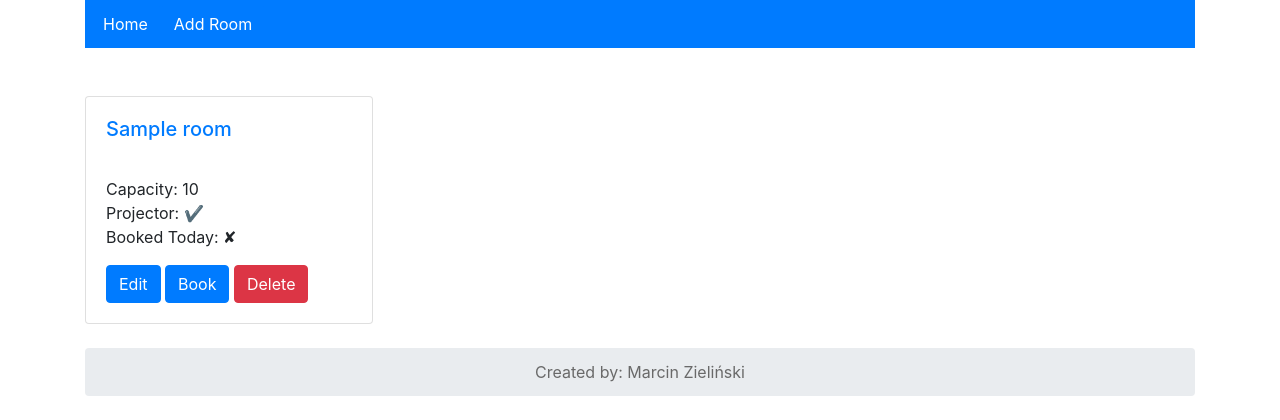
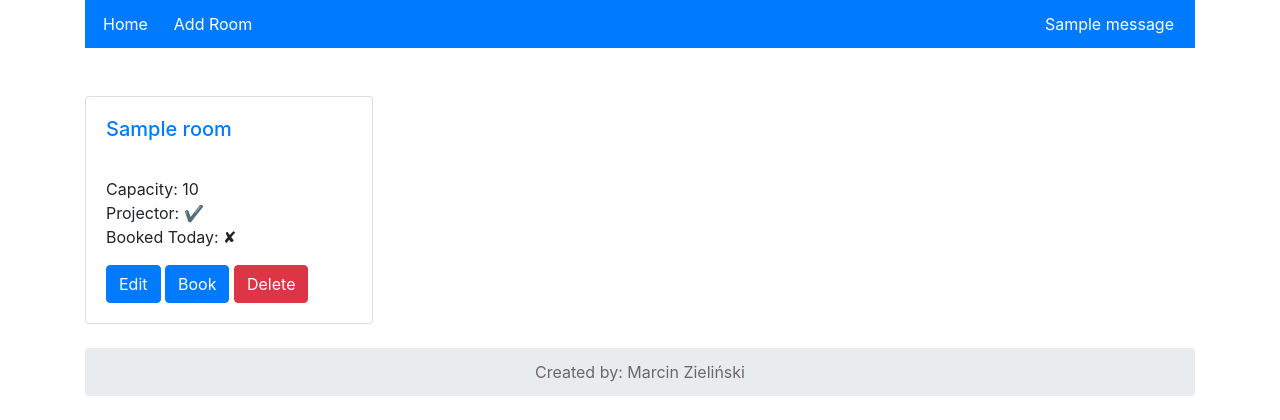
Before and after one commit to Imrie83/conference-room-booking-site, a Django app: page / in a window 1280 px wide. Shown: the top 420 px of the page. Run offline with Django 3.2, Linux system fonts and the light colour scheme; tables that the repository leaves empty hold one stand-in row (values such as "Sample post"); one stand-in notice (Sample message) is shown; some libraries are stand-ins or nearby versions.

Commit message:
small changes to layout/template

```diff
--- a/BookingSite/conference_app/static/conference_app/css/layout.css
+++ b/BookingSite/conference_app/static/conference_app/css/layout.css
@@ -9,6 +9,12 @@ nav ul {
 }
 nav li{
 
+}
+
+nav div{
+  color: white;
+  margin-left: auto;
+  margin-right: 1rem;
 }
 
 footer {
--- a/BookingSite/conference_app/templates/conference_app/list_rooms.html
+++ b/BookingSite/conference_app/templates/conference_app/list_rooms.html
@@ -6,9 +6,6 @@
     <link rel="stylesheet" href="https://stackpath.bootstrapcdn.com/bootstrap/4.4.1/css/bootstrap.min.css" integrity="sha384-Vkoo8x4CGsO3+Hhxv8T/Q5PaXtkKtu6ug5TOeNV6gBiFeWPGFN9MuhOf23Q9Ifjh" crossorigin="anonymous">
     {% load static %}
     <link rel="stylesheet" type="text/css" href="{% static 'conference_app/css/layout.css' %}">
-    <style>
-
-</style>
 </head>
 <body>
     <div class="container">
@@ -20,6 +17,13 @@
                 <li>
                 <a href="/room/new/" class="btn btn-primary">Add Room</a>
                 </li>
+                <div class="fade-out">
+                    {% if messages %}
+                        {% for message in messages %}
+                            {{ message }}
+                        {% endfor %}
+                    {% endif %}
+                </div>
             </ul>
         </nav>
         <div class="card-container">
```
